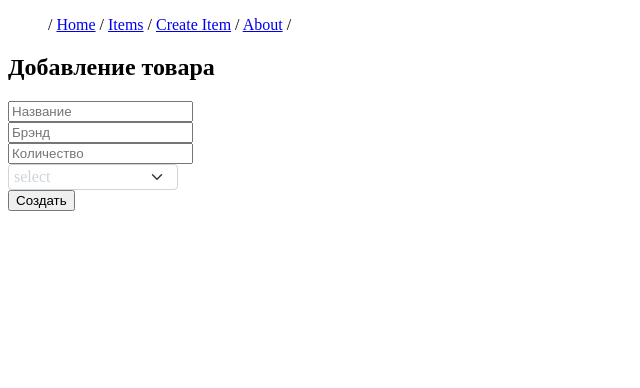
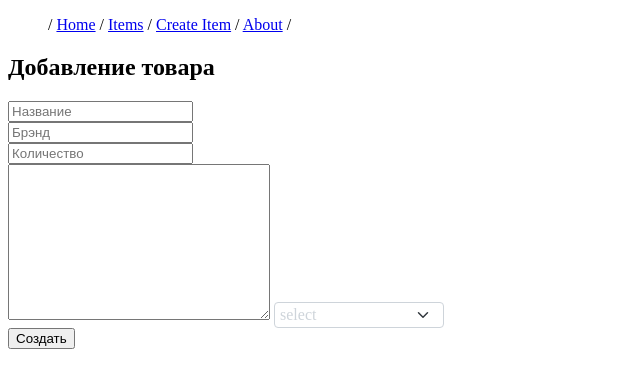
Before and after one commit to boo-learn/FirstDjango_15_05, a Django app: page /item/add/ in a window 1280 px wide. Shown: the top 388 px of the page, without its empty margins (0-640 px from the left). Run offline with Django 4.2, Linux system fonts and the light colour scheme.

Commit message:
add requirements.txt

```diff
--- a/MainApp/views.py
+++ b/MainApp/views.py
@@ -51,6 +51,7 @@
 def item_create(request):
     if request.method == "POST":
         form_data = request.POST
+        colors_id = form_data.getlist("colors")
         item = Item(
             name=form_data['name'],
             brand=form_data['brand'],
--- a/templates/item-add.html
+++ b/templates/item-add.html
@@ -15,8 +15,9 @@
         <input type="text" name="name" placeholder="Название"> <br>
         <input type="text" name="brand" placeholder="Брэнд"> <br>
         <input type="number" name="count" placeholder="Количество"> <br>
+        <textarea name="" id="" cols="30" rows="10"></textarea>
         <select name="colors" multiple>
-            <option value="red">красный</option>
+            <option value="{{ color.id }}">красный</option>
             <option value="green">синий</option>
             <option value="blue">зеленый</option>
         </select><br>
```
Also changed, not shown: requirements.txt (added, +24 -0 lines).
